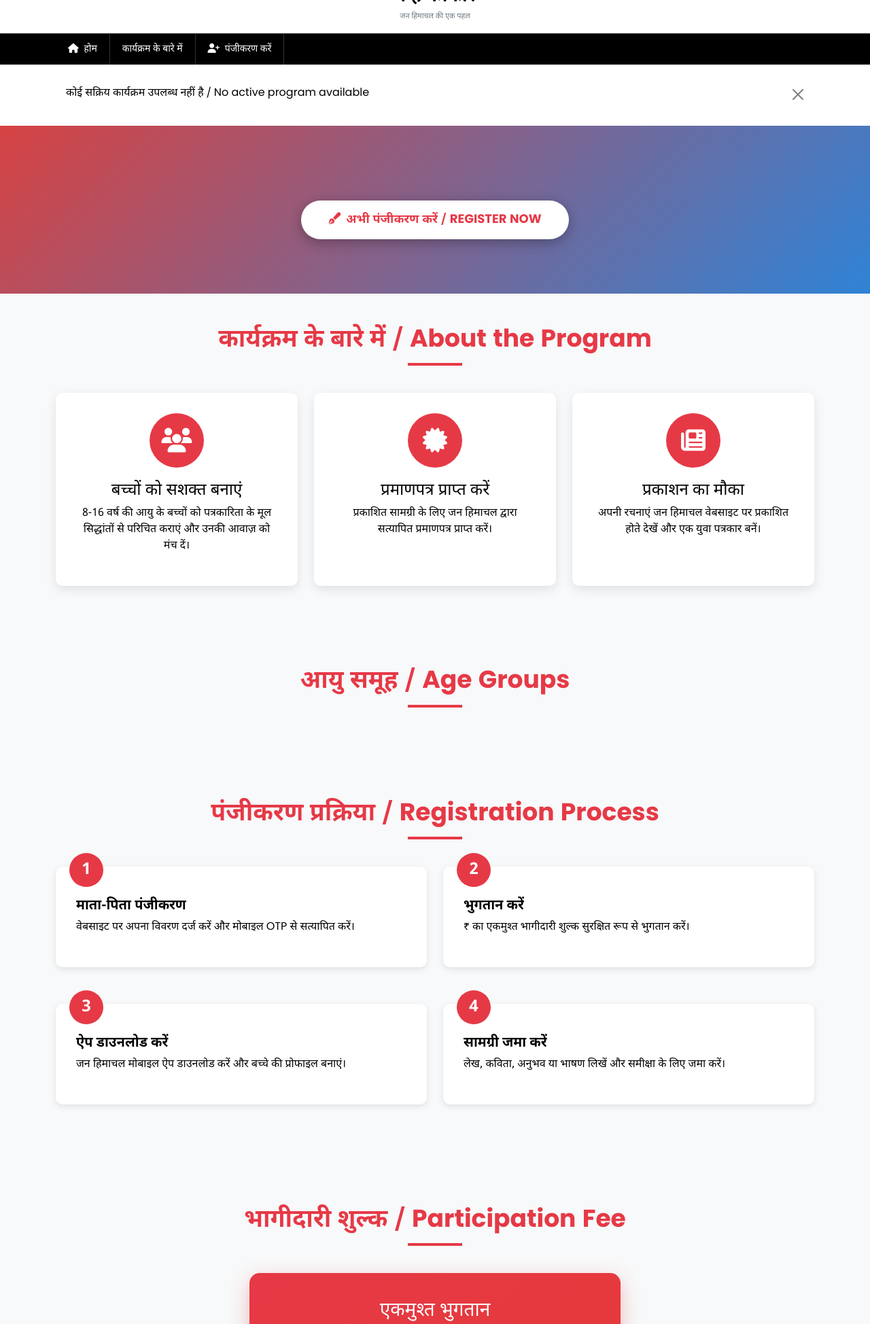
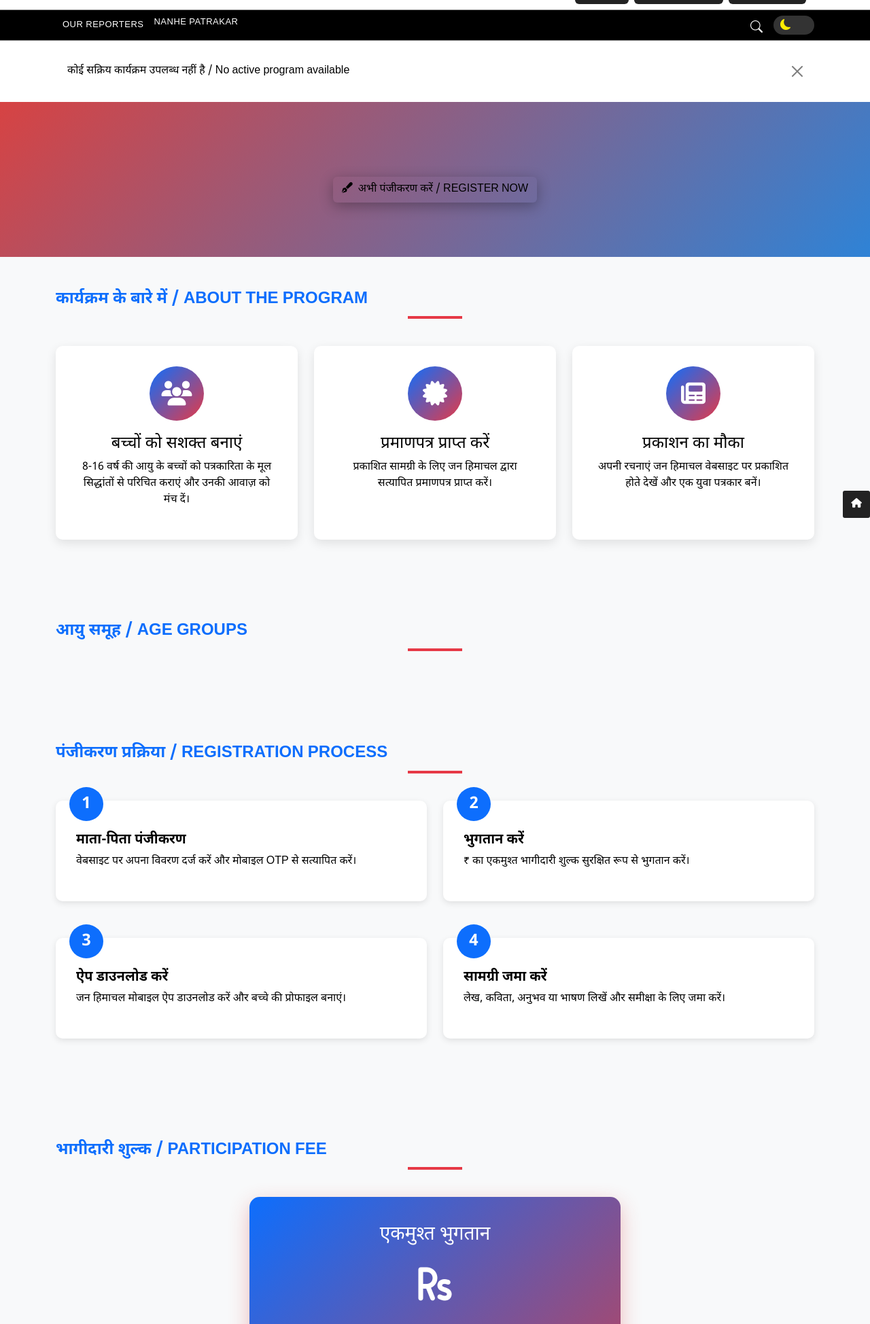
Before and after one commit to swapnilshrivastava794/jan-himachal, a Django app: page /nanhe-patrakar/ in a window 1280 px wide. Shown: the part 38-1986 px from the top of the page at 68% size. Run offline with Django 4.2, Linux system fonts and the light colour scheme; data that the repository does not hold is empty; parts of the project's set-up code (start-up, migrations or seed data) failed here and were passed over; some libraries are stand-ins or nearby versions; some web fonts are replaced.

Commit message:
added header in nanhe patrakar

```diff
--- a/dnn/settings.py
+++ b/dnn/settings.py
@@ -103,6 +103,8 @@ TEMPLATES = [
                 'django.contrib.messages.context_processors.messages',
                 'setting.context.setting_context',
                 'setting.context.cms_context',
+
+                'nanhe_patrakar.context_processors.navigation.blog_categories',
             ],
         },
     },
--- /dev/null
+++ b/nanhe_patrakar/context_processors/navigation.py
@@ -0,0 +1,10 @@
+from post_management.models import category
+
+def blog_categories(request):
+    """
+    Provides Blogcat globally for header navigation
+    """
+    categories = category.objects.filter(cat_status='active').order_by('order')[:12]
+    return {
+        'Blogcat': categories
+    }
--- a/nanhe_patrakar/templates/nanhe_patrakar/base.html
+++ b/nanhe_patrakar/templates/nanhe_patrakar/base.html
@@ -2,18 +2,27 @@
 <!DOCTYPE html>
 <html lang="hi">
   <head>
-    <meta charset="UTF-8">
-    <meta name="viewport" content="width=device-width, initial-scale=1.0">
+    <meta charset="UTF-8" />
+    <meta name="viewport" content="width=device-width, initial-scale=1.0" />
     <title>{% block title %}नन्हे पत्रकार - जन हिमाचल{% endblock %}</title>
 
     <!-- Bootstrap 5 CSS -->
-    <link href="https://cdnjs.cloudflare.com/ajax/libs/bootstrap/5.3.0/css/bootstrap.min.css" rel="stylesheet">
+    <link
+      href="https://cdnjs.cloudflare.com/ajax/libs/bootstrap/5.3.0/css/bootstrap.min.css"
+      rel="stylesheet"
+    />
 
     <!-- Font Awesome -->
-    <link href="https://cdnjs.cloudflare.com/ajax/libs/font-awesome/6.4.0/css/all.min.css" rel="stylesheet">
+    <link
+      href="https://cdnjs.cloudflare.com/ajax/libs/font-awesome/6.4.0/css/all.min.css"
+      rel="stylesheet"
+    />
 
     <!-- Google Fonts - Noto Sans Devanagari for Hindi -->
-    <link href="https://fonts.googleapis.com/css2?family=Noto+Sans+Devanagari:wght@400;600;700&family=Poppins:wght@400;600;700&display=swap" rel="stylesheet">
+    <link
+      href="https://fonts.googleapis.com/css2?family=Noto+Sans+Devanagari:wght@400;600;700&family=Poppins:wght@400;600;700&display=swap"
+      rel="stylesheet"
+    />
 
     <style>
       :root {
@@ -33,7 +42,7 @@
       }
 
       body {
-            font-family: 'Noto Sans Devanagari', 'Poppins', sans-serif;
+        font-family: "Noto Sans Devanagari", "Poppins", sans-serif;
         background-color: #fff;
         color: var(--text-dark);
       }
@@ -129,7 +138,7 @@
       .card {
         border: 1px solid var(--border-color);
         border-radius: 4px;
-            box-shadow: 0 1px 3px rgba(0,0,0,0.05);
+        box-shadow: 0 1px 3px rgba(0, 0, 0, 0.05);
         margin-bottom: 20px;
       }
 
@@ -241,14 +250,16 @@
         font-size: 14px;
       }
 
-        .form-control, .form-select {
+      .form-control,
+      .form-select {
         border-radius: 3px;
         border: 1px solid var(--border-color);
         padding: 10px 12px;
         font-size: 14px;
       }
 
-        .form-control:focus, .form-select:focus {
+      .form-control:focus,
+      .form-select:focus {
         border-color: var(--primary-color);
         box-shadow: 0 0 0 2px rgba(230, 57, 70, 0.1);
       }
@@ -267,7 +278,7 @@
         .main-nav .navbar-nav .nav-link {
           padding: 12px 15px;
           border-right: none;
-                border-bottom: 1px solid rgba(255,255,255,0.1);
+          border-bottom: 1px solid rgba(255, 255, 255, 0.1);
         }
       }
     </style>
@@ -276,7 +287,8 @@
   </head>
   <body>
     <!-- Top Bar -->
-    {% comment %} <div class="top-bar">
+    {% comment %}
+    <div class="top-bar">
       <div class="container">
         <div class="row align-items-center">
           <div class="col-md-6">
@@ -291,9 +303,11 @@
           </div>
         </div>
       </div>
-    </div> {% endcomment %}
+    </div>
+    {% endcomment %} {% include "head.html" %}   {% include "header.html" %}
 
     <!-- Main Header -->
+    {% comment %}
     <header class="main-header">
       <div class="container">
         <div class="row align-items-center">
@@ -308,12 +322,19 @@
         </div>
       </div>
     </header>
+    {% endcomment %}
 
     <!-- Main Navigation -->
+    {% comment %}
     <nav class="main-nav">
       <div class="container">
         <nav class="navbar navbar-expand-lg navbar-dark">
-                <button class="navbar-toggler" type="button" data-bs-toggle="collapse" data-bs-target="#mainNav">
+          <button
+            class="navbar-toggler"
+            type="button"
+            data-bs-toggle="collapse"
+            data-bs-target="#mainNav"
+          >
             <span class="navbar-toggler-icon"></span>
           </button>
           <div class="collapse navbar-collapse" id="mainNav">
@@ -324,7 +345,10 @@
                 </a>
               </li>
               <li class="nav-item">
-                            <a class="nav-link" href="{% url 'nanhe_patrakar:landing' %}#about">
+                <a
+                  class="nav-link"
+                  href="{% url 'nanhe_patrakar:landing' %}#about"
+                >
                   कार्यक्रम के बारे में
                 </a>
               </li>
@@ -346,31 +370,41 @@
         </nav>
       </div>
     </nav>
+    {% endcomment %}
 
     <!-- Messages -->
     {% if messages %}
     <div class="container mt-3">
       {% for message in messages %}
-        <div class="alert alert-{{ message.tags }} alert-dismissible fade show" role="alert">
+      <div
+        class="alert alert-{{ message.tags }} alert-dismissible fade show"
+        role="alert"
+      >
         {{ message }}
-            <button type="button" class="btn-close" data-bs-dismiss="alert"></button>
+        <button
+          type="button"
+          class="btn-close"
+          data-bs-dismiss="alert"
+        ></button>
       </div>
       {% endfor %}
     </div>
     {% endif %}
 
     <!-- Main Content -->
-    <div class="content-wrapper">
-        {% block content %}{% endblock %}
-    </div>
+    <div class="content-wrapper">{% block content %}{% endblock %}</div>
 
     <!-- Footer -->
-    {% comment %} <footer class="footer">
+    {% comment %}
+    <footer class="footer">
       <div class="container">
         <div class="row">
           <div class="col-md-4">
             <h5>नन्हे पत्रकार</h5>
-                    <p class="text-light">हिमाचल प्रदेश के बच्चों को पत्रकारिता की कला सिखाने और उनकी प्रतिभा को निखारने का एक सुनहरा अवसर।</p>
+            <p class="text-light">
+              हिमाचल प्रदेश के बच्चों को पत्रकारिता की कला सिखाने और उनकी
+              प्रतिभा को निखारने का एक सुनहरा अवसर।
+            </p>
           </div>
           <div class="col-md-4">
             <h5>त्वरित लिंक</h5>
@@ -384,7 +418,7 @@
           <div class="col-md-4">
             <h5>संपर्क करें</h5>
             <p class="text-light">
-                        <i class="fas fa-envelope me-2"></i> info@janhimachal.com<br>
+              <i class="fas fa-envelope me-2"></i> info@janhimachal.com<br />
               <i class="fas fa-phone me-2"></i> +91-XXXXXXXXXX
             </p>
           </div>
@@ -393,9 +427,8 @@
       <div class="footer-bottom">
         <p class="mb-0">&copy; 2025 जन हिमाचल। सर्वाधिकार सुरक्षित।</p>
       </div>
-    </footer> {% endcomment %}
-    {% include "footer.html" %}
-
+    </footer>
+    {% endcomment %} {% include "footer.html" %}
 
     <!-- Bootstrap 5 JS -->
     <script src="https://cdnjs.cloudflare.com/ajax/libs/bootstrap/5.3.0/js/bootstrap.bundle.min.js"></script>
```
Lines whose indentation alone changed are shown as unchanged.
